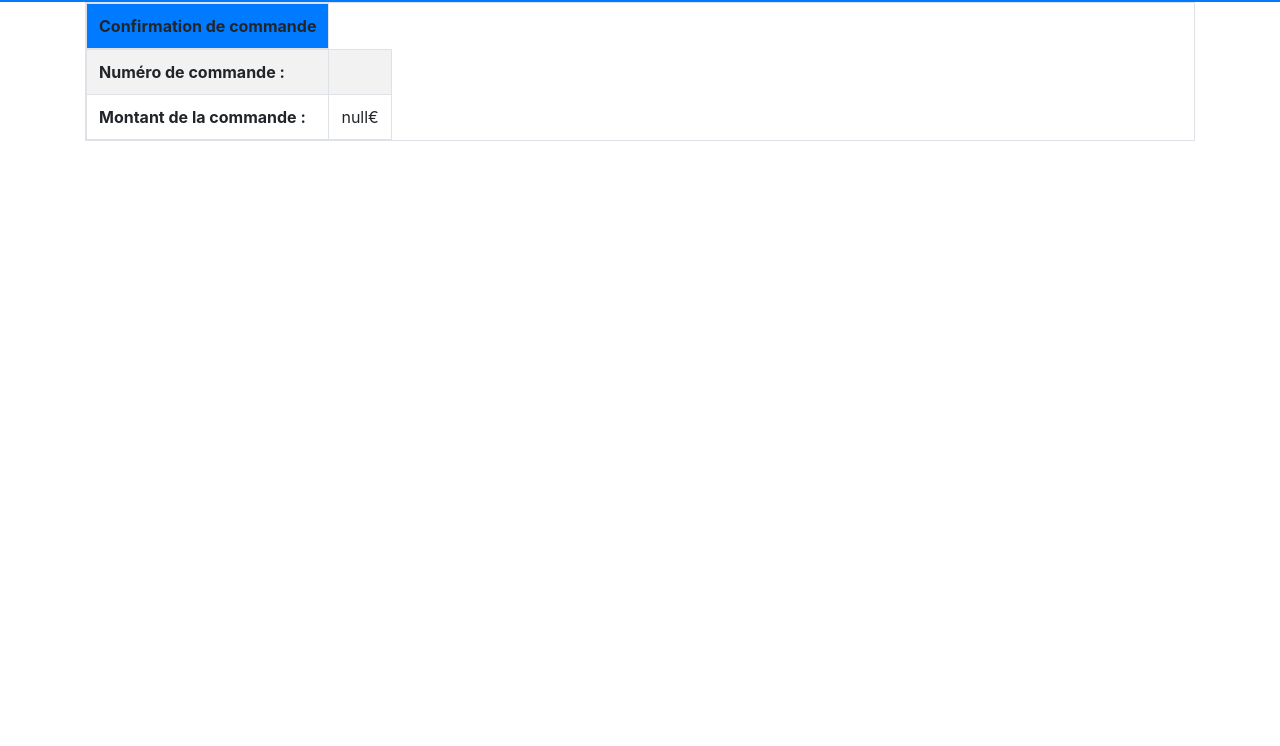
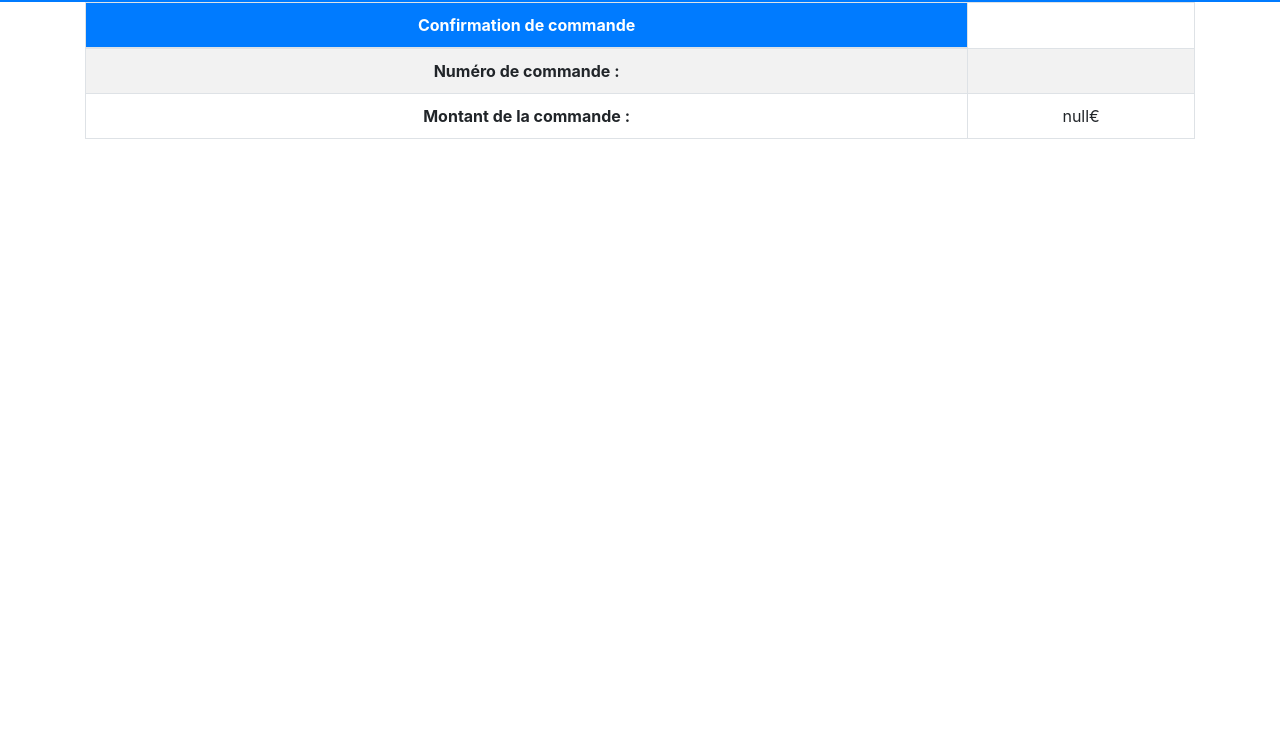
Before and after one commit to Chris92i/P5_TEIXEIRA_CHRISTOPHE, a website: page order_confirmation.html in a window 1280 px wide. Shown: the part 54-800 px from the top of the page. Drawn offline with nearby package versions, Linux system fonts and the light colour scheme.

Commit message:
mise en forme des tableau cart et confirmation commande

```diff
--- a/cart.js
+++ b/cart.js
@@ -178,8 +178,10 @@ window.onload = () => {
             .then(response => response.json())
             .then(response => {console.log(JSON.stringify(response))
             console.log("Votre numéro de commande est : " + response.orderId)
+
             // window.location.href = '/order_confirmation.html?order=xxxxxx&total=xxxxxx'
             window.location.href = "./order_confirmation.html?order=" + response.orderId + "&total=" + total
+            localStorage.clear();
             })
             .catch(error => alert("Erreur : " + error))
 
--- a/order_confirmation.html
+++ b/order_confirmation.html
@@ -37,21 +37,21 @@
 
     <div class="container">
 
-        <table class="table table-bordered table-striped table-responsive" id="confirmation" >
+        <table class="table table-bordered table-striped col-12" id="confirmation" >
 
             <thead>
                 <tr class="bg-primary">
-                    <th scope="row">Confirmation de commande</th>
+                    <th scope="row" class="text-center" style="color:white">Confirmation de commande</th>
                 </tr>
             </thead>
             <tbody>
                 <tr>
-                    <th scope="row">Numéro de commande : </th>
-                    <td id="numCommande"></td>
+                    <th scope="row" class="text-center">Numéro de commande : </th>
+                    <td id="numCommande" class="text-center"></td>
                 </tr>
                 <tr>
-                    <th scope="row">Montant de la commande : </th>
-                    <td id="total"></td>
+                    <th scope="row" class="text-center">Montant de la commande : </th>
+                    <td id="total" class="text-center"></td>
                 </tr>
             </tbody>
 
```
Also changed, not shown: cart.html (+1 -1 lines).
